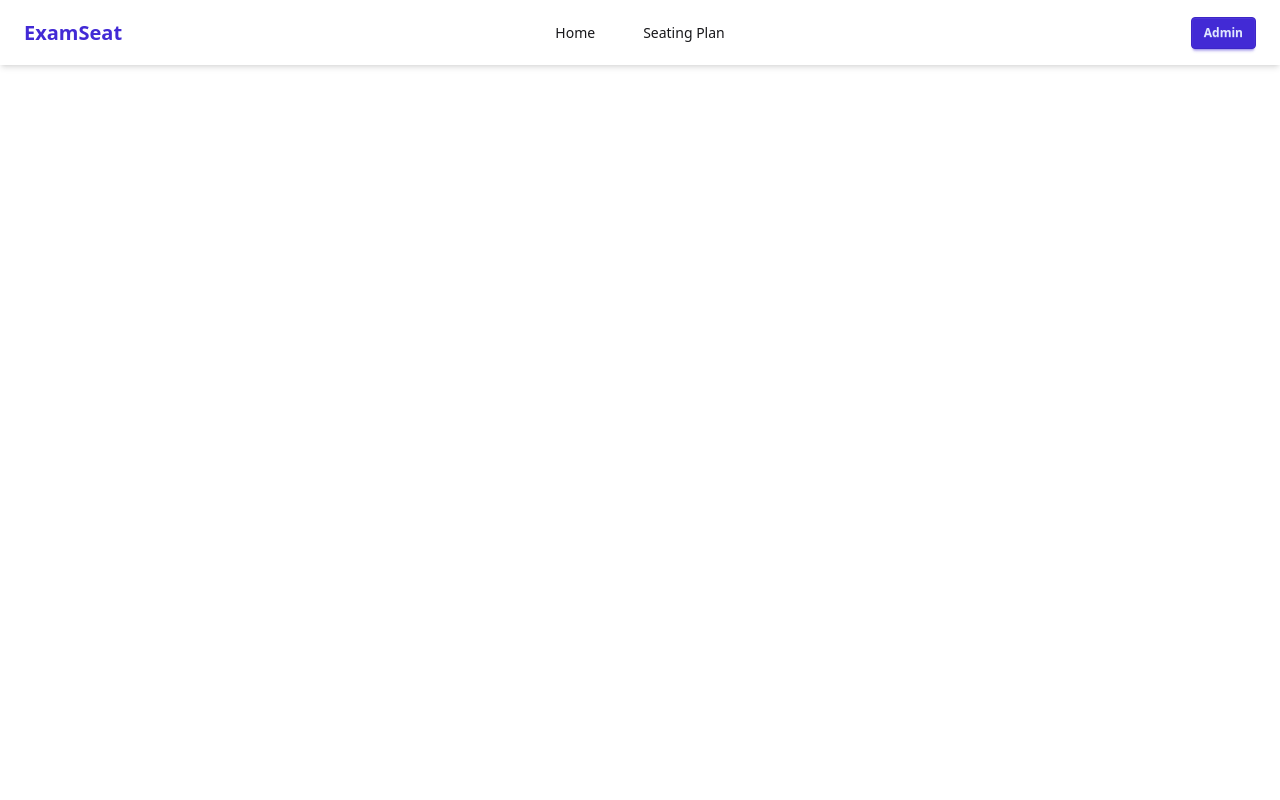
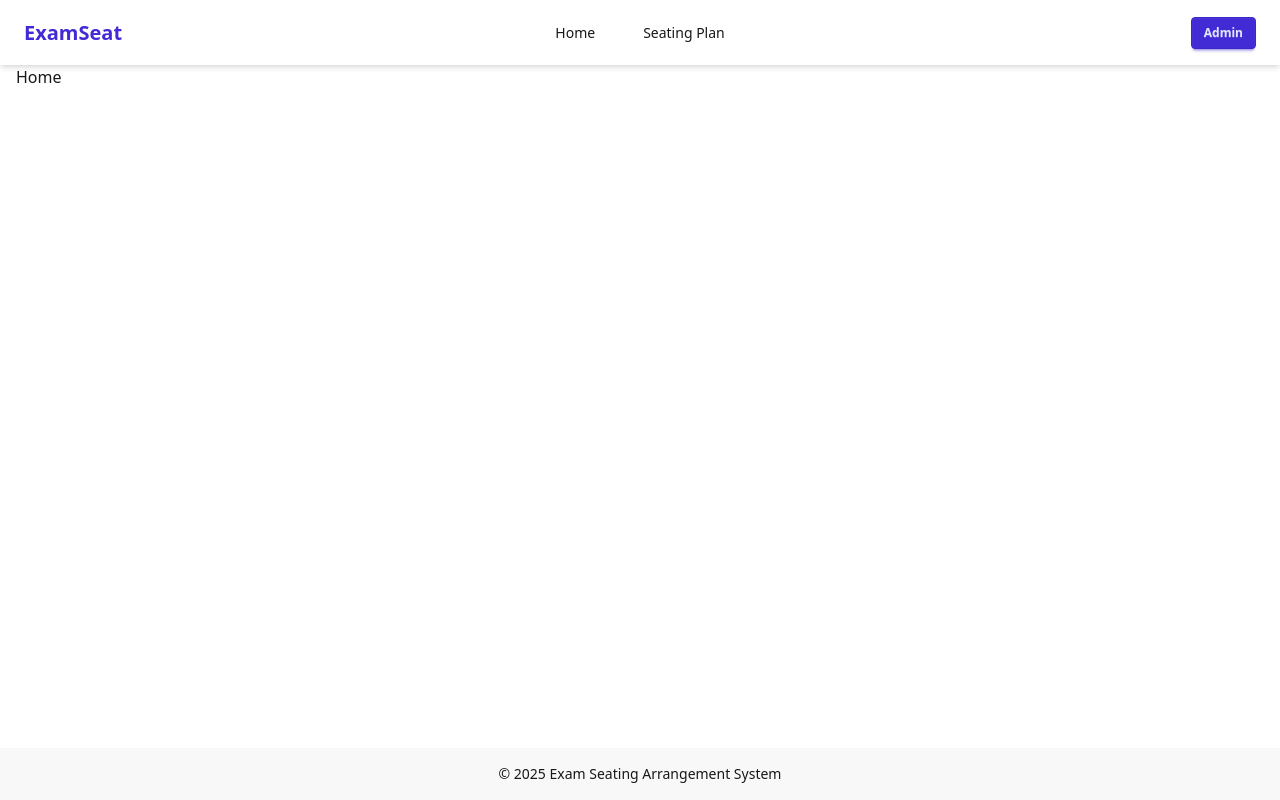
Before and after one commit to muhsinabdullah/Exam-Seating, a React (Vite) app: page / in a window 1280 px wide. Built offline with nearby package versions, Linux system fonts and the light colour scheme.

Commit message:
Footer added

```diff
--- /dev/null
+++ b/src/components/Footer.jsx
@@ -0,0 +1,9 @@
+const Footer = () => {
+  return (
+    <footer className="footer footer-center p-4 bg-base-200 text-base-content">
+      <p>© 2025 Exam Seating Arrangement System</p>
+    </footer>
+  );
+};
+
+export default Footer;
--- a/src/layout/MainLayout.jsx
+++ b/src/layout/MainLayout.jsx
@@ -1,10 +1,16 @@
 import React from 'react';
 import { Outlet } from 'react-router-dom';
+import Footer from '../components/Footer';
+import Navbar from '../components/Navbar';
 
 const MainLayout = () => {
     return (
-        <div>
-            <Outlet/>
+        <div className=' min-h-screen flex flex-col'>
+            <Navbar />
+            <main className=' flex-grow container mx-auto px-4'>
+                <Outlet/>
+            </main>
+            <Footer/>
         </div>
     );
 };
--- a/src/pages/Home.jsx
+++ b/src/pages/Home.jsx
@@ -3,11 +3,8 @@ import Navbar from '../components/Navbar';
 
 const Home = () => {
     return (
-        <div className=' min-h-screen flex flex-col'>
-            <Navbar />
-            <main>
-
-            </main>
+        <div>
+            Home
         </div>
     );
 };
```
